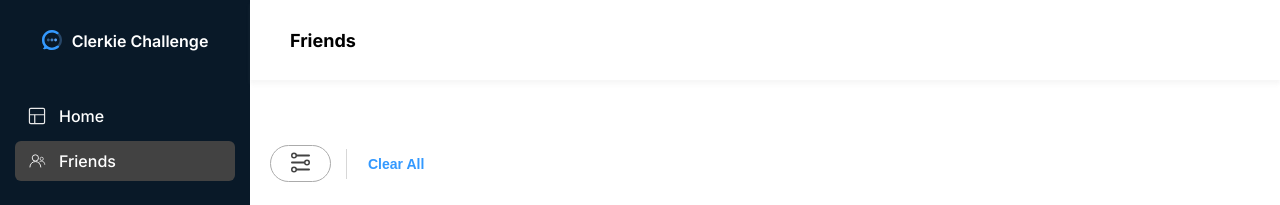
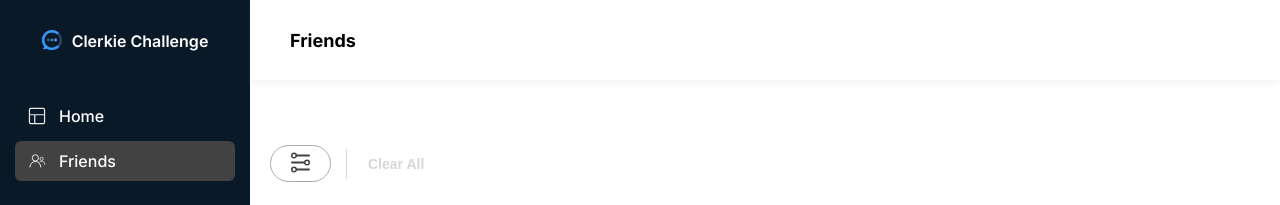
Before and after one commit to jpreston-alt/friends-challenge, a Next.js app: page /friends in a window 1280 px wide. Shown: the top 205 px of the page. Built offline with nearby package versions, Linux system fonts and the light colour scheme.

Commit message:
add filter functionality to friends page

```diff
--- a/components/FilterForm/FilterForm.js
+++ b/components/FilterForm/FilterForm.js
@@ -5,7 +5,12 @@ import { CloseIcon } from "@icons";
 import { friendLevelsArr } from "@mocks/friend-levels";
 import styles from "./FilterForm.module.css";
 
-const FilterForm = ({ toggleShowForm, addFilters }) => {
+const FilterForm = ({
+  toggleShowForm,
+  addFilters,
+  clearFilters,
+  disableClear,
+}) => {
   const checkboxRefs = {
     1: useRef(),
     2: useRef(),
@@ -16,6 +21,7 @@ const FilterForm = ({ toggleShowForm, addFilters }) => {
     const checkedLevels = friendLevelsArr.filter(
       (f) => checkboxRefs[f.level].current.checked === true
     );
+
     const filters = checkedLevels.map((l) => l.level);
     addFilters(filters);
     toggleShowForm();
@@ -24,7 +30,9 @@ const FilterForm = ({ toggleShowForm, addFilters }) => {
   return (
     <div className={styles.container} data-popover="up">
       <div className={styles.title_container}>
-        <Button variant="text">Clear All</Button>
+        <Button variant="text" onClick={clearFilters} disabled={disableClear}>
+          Clear All
+        </Button>
         <Text variant="h3" className={styles.title}>
           Filter
         </Text>
@@ -57,6 +65,8 @@ const FilterForm = ({ toggleShowForm, addFilters }) => {
 FilterForm.propTypes = {
   toggleShowForm: PropTypes.func.isRequired,
   addFilters: PropTypes.func.isRequired,
+  clearFilters: PropTypes.func.isRequired,
+  disableClear: PropTypes.bool.isRequired,
 };
 
 export default FilterForm;
--- a/components/FilterFormContainer/FilterFormContainer.js
+++ b/components/FilterFormContainer/FilterFormContainer.js
@@ -4,7 +4,7 @@ import { Button, FilterForm } from "@components";
 import { FilterIcon } from "@icons";
 import styles from "./FilterFormContainer.module.css";
 
-const FilterFormContainer = ({ addFilters }) => {
+const FilterFormContainer = ({ addFilters, clearFilters, disableClear }) => {
   const [showForm, setShowForm] = useState(false);
   const toggleShowForm = () => setShowForm(!showForm);
 
@@ -15,10 +15,16 @@ const FilterFormContainer = ({ addFilters }) => {
           <FilterIcon />
         </Button>
         <hr className={styles.separator}></hr>
-        <Button variant="text">Clear All</Button>
+        <Button variant="text" onClick={clearFilters} disabled={disableClear}>
+          Clear All
+        </Button>
       </div>
       {showForm ? (
-        <FilterForm toggleShowForm={toggleShowForm} addFilters={addFilters} />
+        <FilterForm
+          toggleShowForm={toggleShowForm}
+          addFilters={addFilters}
+          clearFilters={clearFilters}
+        />
       ) : (
         <></>
       )}
@@ -26,6 +32,10 @@ const FilterFormContainer = ({ addFilters }) => {
   );
 };
 
-FilterFormContainer.propTypes = { addFilters: PropTypes.func.isRequired };
+FilterFormContainer.propTypes = {
+  addFilters: PropTypes.func.isRequired,
+  clearFilters: PropTypes.func.isRequired,
+  disableClear: PropTypes.bool.isRequired,
+};
 
 export default FilterFormContainer;
--- a/mocks/friend-levels.js
+++ b/mocks/friend-levels.js
@@ -10,7 +10,7 @@ export const friendLevels = {
 };
 
 export const friendLevelsArr = Object.entries(friendLevels).map((el) => ({
-  level: el[0],
+  level: Number(el[0]),
   text: el[1].text,
   color: el[1].color,
 }));
--- a/pages/friends/index.js
+++ b/pages/friends/index.js
@@ -6,17 +6,24 @@ import styles from "./friends.module.css";
 import { friendsData } from "@mocks/friends-data";
 
 const Friends = () => {
-  const [filters, setFilters] = useState(null);
+  const [filters, setFilters] = useState([]);
   const [friends, setFriends] = useState(friendsData);
+  const addFilters = (_filters) => setFilters(_filters);
+  const clearFilters = () => setFilters([]);
+  const disableClear = filters.length === 0;
 
-  const addFilters = (val) => {
-    console.log(val);
-  };
+  let friendsToDisplay = [...friends];
+  if (filters.length > 0)
+    friendsToDisplay = friends.filter((f) => filters.includes(f.friendLevel));
 
   return (
     <div className={styles.container}>
-      <FilterFormContainer addFilters={addFilters} />
-      {friends.map((friend) => (
+      <FilterFormContainer
+        addFilters={addFilters}
+        clearFilters={clearFilters}
+        disableClear={disableClear}
+      />
+      {friendsToDisplay.map((friend) => (
         <FriendCard key={friend.id} {...friend} />
       ))}
     </div>
```
